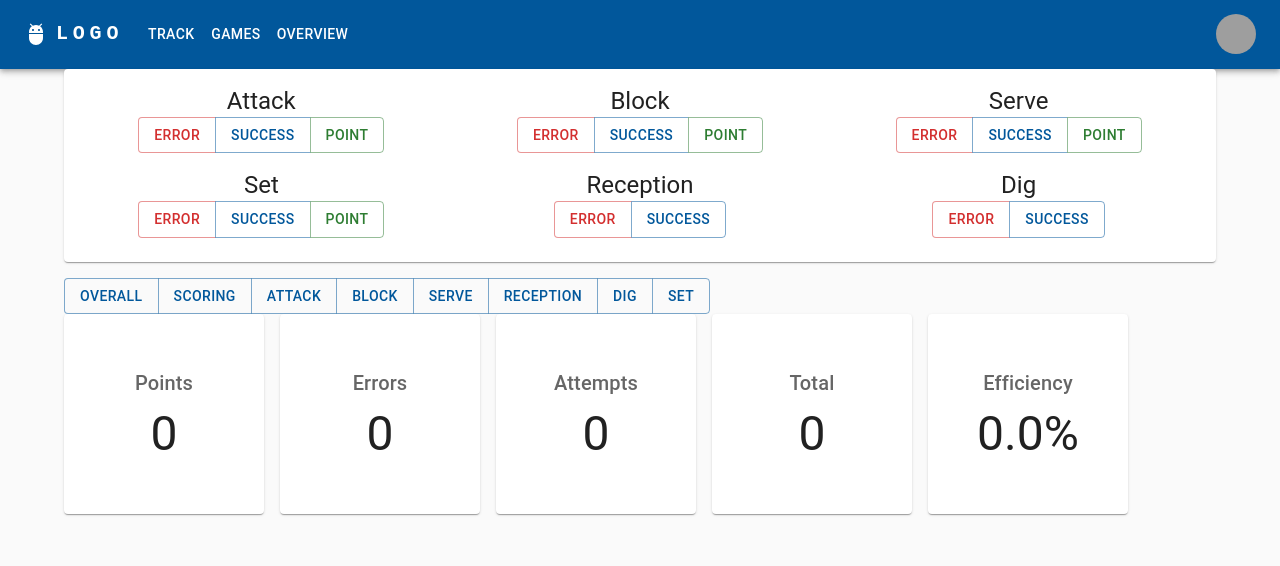
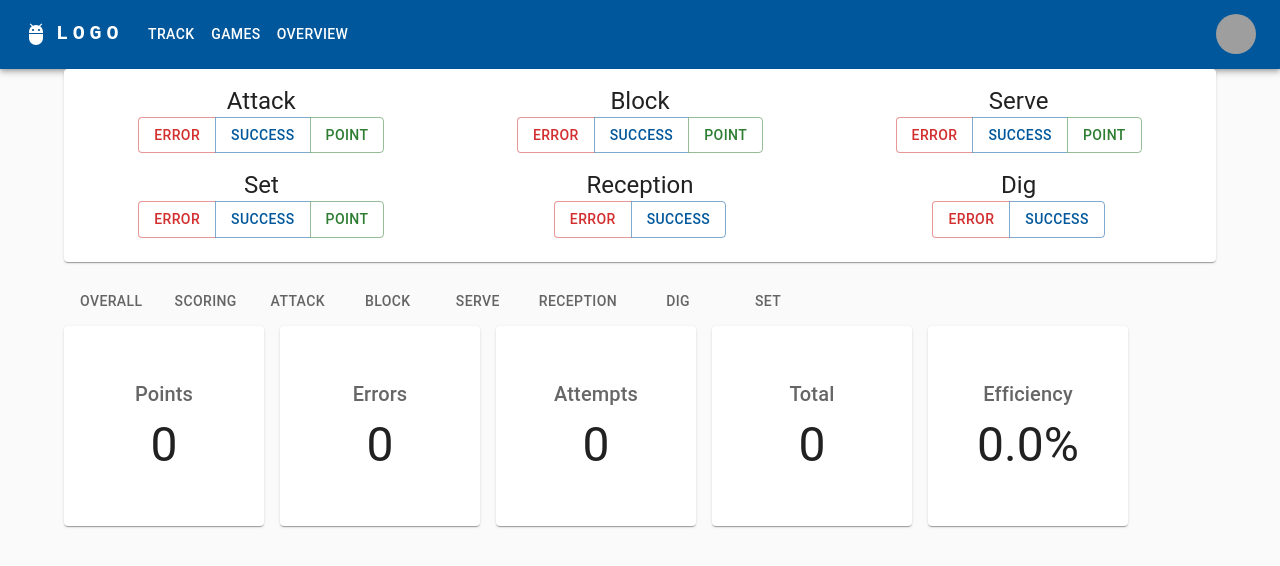
Before and after one commit to Angelo4/Volleyball-Stat-Tracker, a React (Create React App) app in the folder volleyball-stat-tracker-app/: page / in a window 1280 px wide. Shown: the top 566 px of the page. Built offline with nearby package versions, Linux system fonts and the light colour scheme; grey boxes are pictures that could not be loaded.

Commit message:
Replace button group navigation with MUI Tabs

```diff
--- a/volleyball-stat-tracker-app/src/components/SessionStatsContainer.tsx
+++ b/volleyball-stat-tracker-app/src/components/SessionStatsContainer.tsx
@@ -1,19 +1,30 @@
-import { Button, ButtonGroup } from '@mui/material';
+import { Tab, Tabs } from '@mui/material';
+import React from 'react';
 import AttackSection from './vb_stat_display/AttackSection';
 
 const SessionStatsContainer = () => {
+  const [value, setValue] = React.useState('one');
+
+  const handleChange = (event: React.SyntheticEvent, newValue: string) => {
+    setValue(newValue);
+  };
+
   return (
     <>
-      <ButtonGroup variant="outlined" aria-label="text button group">
-        <Button>Overall</Button>
-        <Button>Scoring</Button>
-        <Button>Attack</Button>
-        <Button>Block</Button>
-        <Button>Serve</Button>
-        <Button>Reception</Button>
-        <Button>Dig</Button>
-        <Button>Set</Button>
-      </ButtonGroup>
+      <Tabs
+        value={value}
+        onChange={handleChange}
+        aria-label="secondary tabs example"
+      >
+        <Tab value="Overall" label="Overall" />
+        <Tab value="Scoring" label="Scoring" />
+        <Tab value="Attack" label="Attack" />
+        <Tab value="Block" label="Block" />
+        <Tab value="Serve" label="Serve" />
+        <Tab value="Reception" label="Reception" />
+        <Tab value="Dig" label="Dig" />
+        <Tab value="Set" label="Set" />
+      </Tabs>
 
       <AttackSection />
     </>
```
